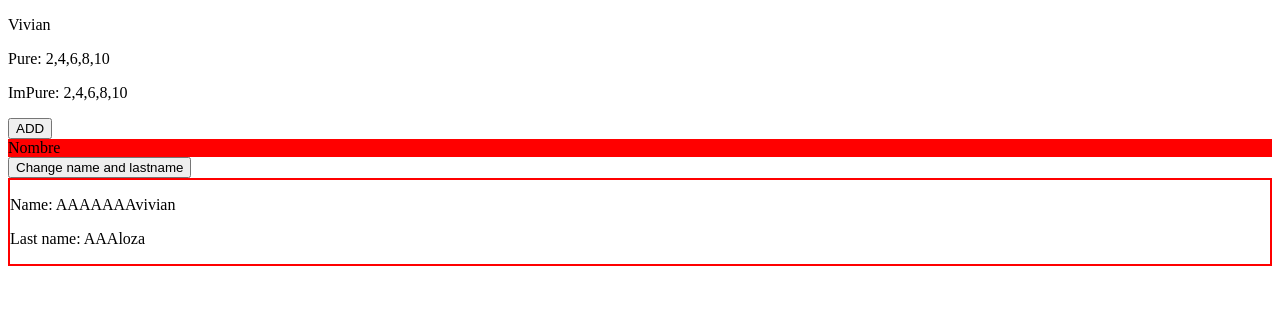
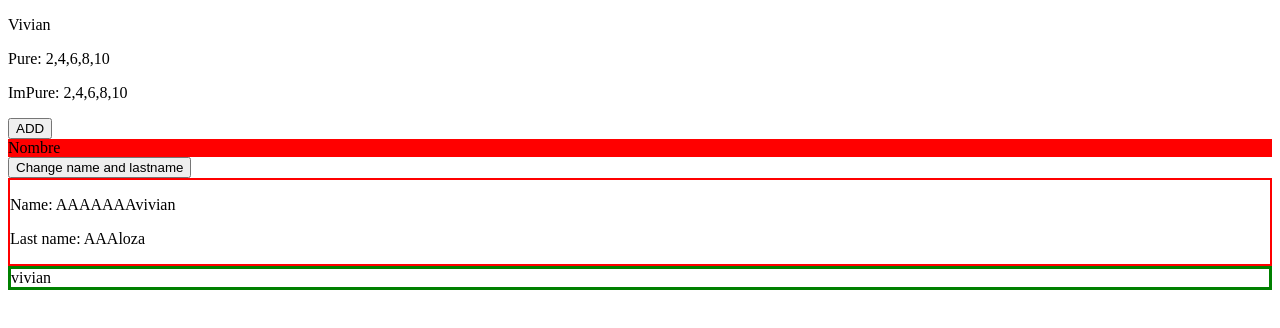
Before and after one commit to tamikaivi/-course-angular-upb, an Angular app: page / in a window 1280 px wide. Shown: the top 328 px of the page. Built offline with nearby package versions, Linux system fonts and the light colour scheme.

Commit message:
Pruebachanges5

```diff
--- a/src/app/app.component.html
+++ b/src/app/app.component.html
@@ -18,3 +18,8 @@
 
 
 <app-test [name]="name" [lastname]="lastname"></app-test>
+
+
+<div style="border: 3px solid green;" (appNgFocus)="name='CABIENOMBRE'">
+     {{name}}
+</div>
--- a/src/app/app.module.ts
+++ b/src/app/app.module.ts
@@ -9,6 +9,7 @@ import { PurePipe } from './pipes/pure.pipe';
 import { ImpurePipe } from './pipes/impure.pipe';
 import {NgColorDirective} from './directivas/ngColor.directive'
 import {TestComponent} from './components/test/test.component'
+import {NgFocusDirective} from './directivas/ngFocus.directive'
 @NgModule({
    declarations: [
       AppComponent,
@@ -17,7 +18,8 @@ import {TestComponent} from './components/test/test.component'
       PurePipe,
       ImpurePipe,
       NgColorDirective,
-      TestComponent
+      TestComponent,
+      NgFocusDirective
    ],
    imports: [
       BrowserModule,
--- /dev/null
+++ b/src/app/directivas/ngFocus.directive.ts
@@ -0,0 +1,22 @@
+import { Directive, Output, EventEmitter, HostListener, ElementRef } from '@angular/core';
+
+@Directive({
+  selector: '[appNgFocus]'
+})
+export class NgFocusDirective {
+  @Output() appNgFocus = new EventEmitter();
+
+  @HostListener('document:click', ['$event','$event.target'])
+  clickOutside(event, eventTarget){
+    console.log('CLICKCLICK',this.el.nativeElement.contains(eventTarget))
+
+    const aux = this.el.nativeElement.contains(eventTarget);
+
+    if(!aux){
+      this.appNgFocus.emit('se hizo click')
+    }
+  }
+
+  constructor(private el: ElementRef) { }
+
+}
```
Also changed, not shown: src/app/components/test/test.component.ts (+1 -0 lines).
